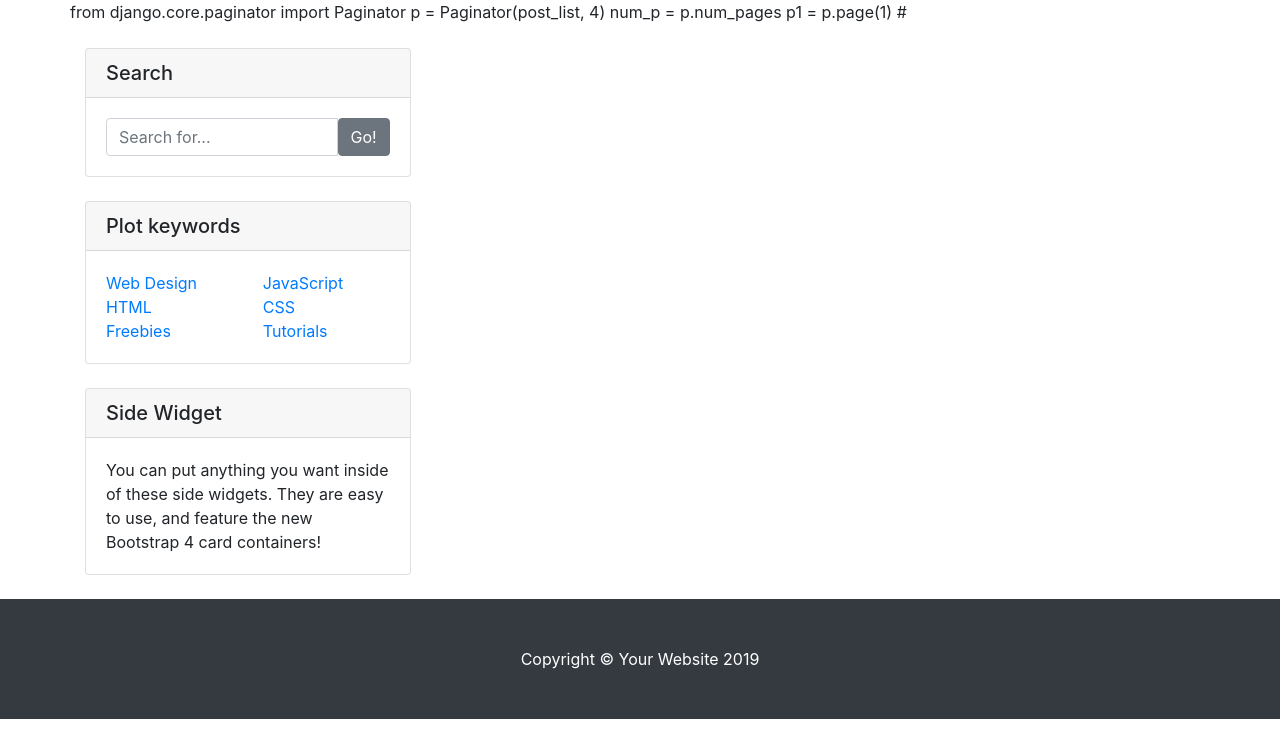
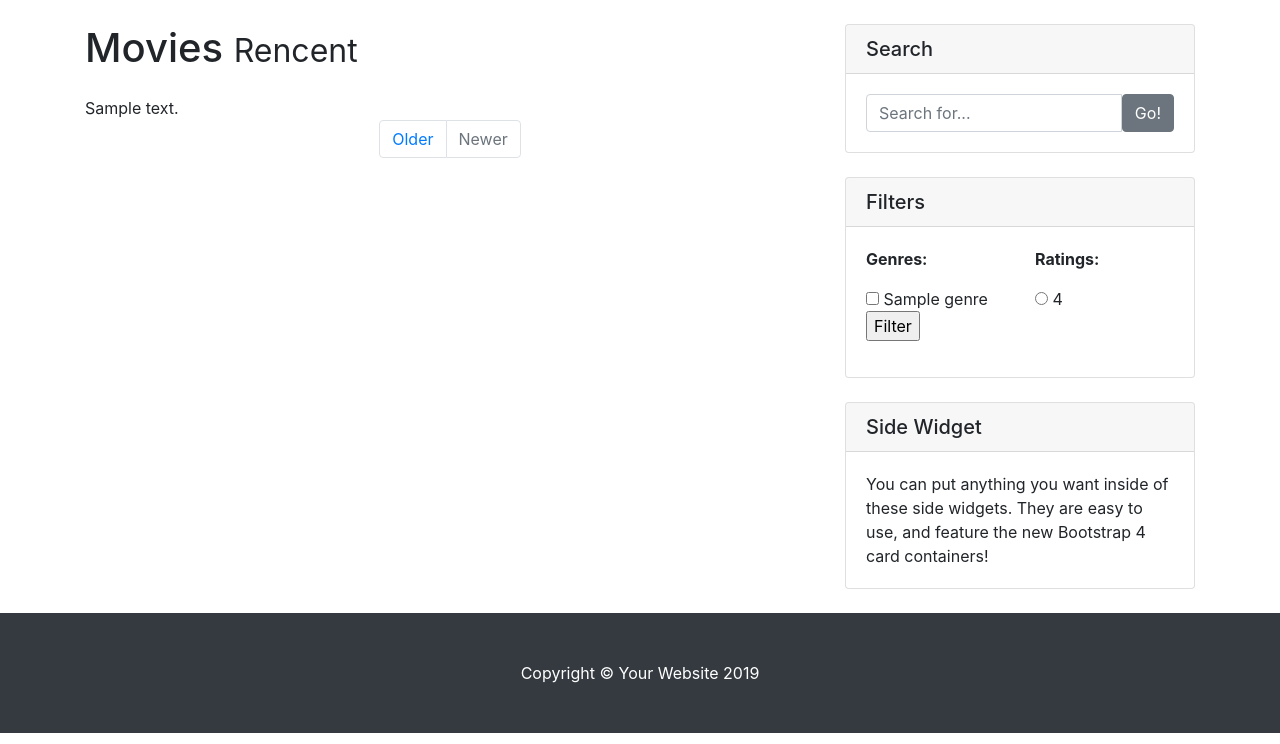
Before and after one commit to ijusto/Data-and-Knowledge-Engineering-Project-1, a Django app: template webproj/app/templates/pagination_movies_feed.html in a window 1280 px wide. Shown: the part 56-800 px from the top of the page. Run offline with Django 3.2, Linux system fonts and the light colour scheme; the template is opened without the code that fills it: most values are stand-ins (such as "Sample title", 1, 10 or a date in 2020); some libraries are stand-ins or nearby versions.

Commit message:
Dynamic filter list with genres and ratings

```diff
--- a/webproj/app/templates/index.html
+++ b/webproj/app/templates/index.html
@@ -54,8 +54,25 @@
     <div class="container">
 
         <div class="row">
-            {% block content %}
-            {% endblock content%}
+            <!-- Blog Entries Column -->
+      <div class="col-md-8">
+          <h1 class="my-4">Movies
+              <!--TODO category selected-->
+              <small>Rencent</small>
+          </h1>
+
+          {{ content | safe }}
+
+        <!-- Pagination -->
+        <ul class="pagination justify-content-center mb-4">
+            <li class="page-item">
+                <a class="page-link" href="#">Older</a>
+            </li>
+            <li class="page-item disabled">
+                <a class="page-link" href="#">Newer</a>
+            </li>
+        </ul>
+      </div>
 
             <!-- Sidebar Widgets Column -->
             <div class="col-md-4">
@@ -75,33 +92,28 @@
 
                 <!-- Categories Widget -->
                 <div class="card my-4">
-                    <h5 class="card-header">Plot keywords</h5>
+                    <h5 class="card-header">Filters</h5>
                     <div class="card-body">
                         <div class="row">
                             <div class="col-lg-6">
-                                <ul class="list-unstyled mb-0">
-                                    <li>
-                                        <a href="#">Web Design</a>
-                                    </li>
-                                    <li>
-                                        <a href="#">HTML</a>
-                                    </li>
-                                    <li>
-                                        <a href="#">Freebies</a>
-                                    </li>
-                                </ul>
+                                <p><b>Genres:</b></p>
+                                <form action="apply_filters" method="post">
+                                    {% csrf_token %}
+                                    {% for g in genres %}
+                                    <input type="checkbox" name={{ g }}> {{ g }}<br>
+                                    {% endfor %}
+                                    <p><input type="submit" value="Filter"/></p>
+                                </form>
                             </div>
                             <div class="col-lg-6">
                                 <ul class="list-unstyled mb-0">
-                                    <li>
-                                        <a href="#">JavaScript</a>
-                                    </li>
-                                    <li>
-                                        <a href="#">CSS</a>
-                                    </li>
-                                    <li>
-                                        <a href="#">Tutorials</a>
-                                    </li>
+                                    <p><b>Ratings:</b></p>
+                                    <form action="apply_filters" method="post">
+                                        {% csrf_token %}
+                                        {% for r in ratings %}
+                                        <input type="radio" name="ratings" value={{ r }}> {{ r }}<br>
+                                        {% endfor %}
+                                    </form>
                                 </ul>
                             </div>
                         </div>
--- a/webproj/webproj/urls.py
+++ b/webproj/webproj/urls.py
@@ -22,4 +22,5 @@ urlpatterns = [
     path('movies', views.movies_list),
     path('', views.movies_feed),
     path('admin/', admin.site.urls),
+    path('apply_filters', views.apply_filters)
 ]
```
Also changed, not shown: webproj/app/views.py (+17 -1 lines).
